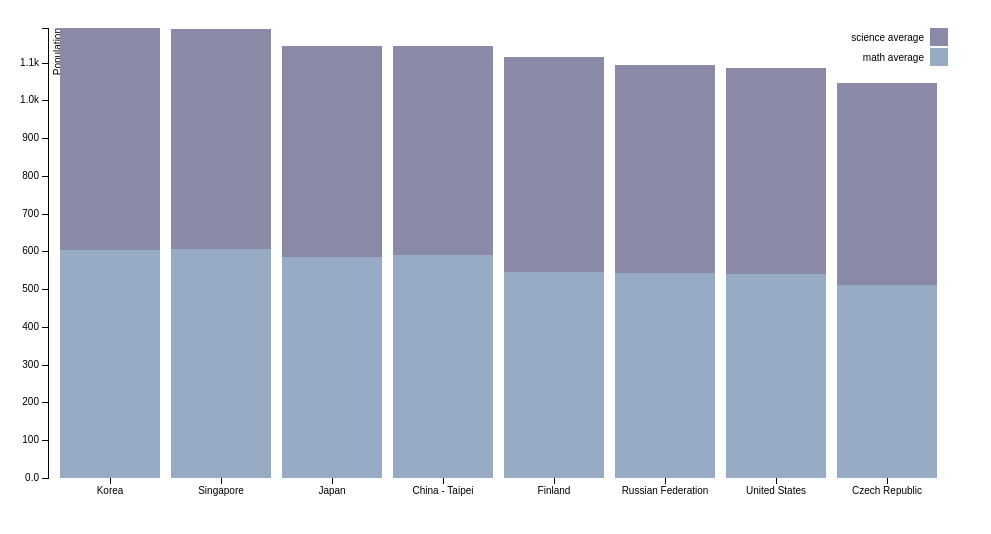
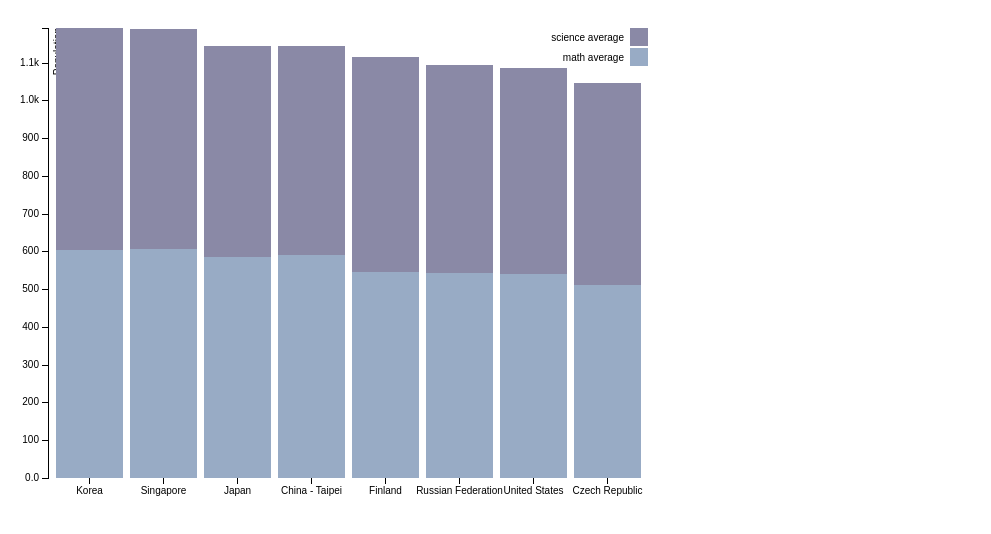
Before and after one commit to daniel-west/daniel-west.github.io, a plain HTML site: page hw3/hw3.html in a window 1280 px wide. Shown: the whole page, without its empty margins (0-991 px from the left). Drawn offline with nearby package versions, Linux system fonts and the light colour scheme.

Commit message:
Update hw3.html

```diff
--- a/hw3/hw3.html
+++ b/hw3/hw3.html
@@ -28,7 +28,7 @@ body {
 <script>
 
 var margin = {top: 20, right: 20, bottom: 30, left: 40},
-    width = 960 - margin.left - margin.right,
+    width = 660 - margin.left - margin.right,
     height = 500 - margin.top - margin.bottom;
 
 var x = d3.scale.ordinal()
```
